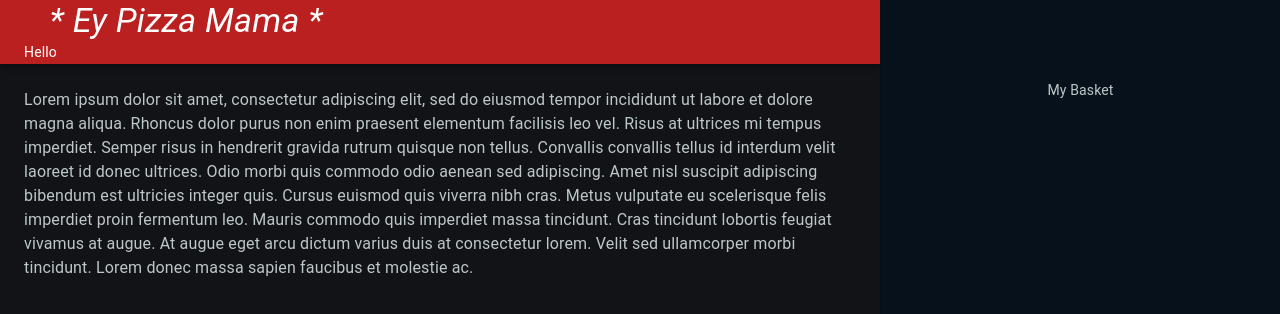
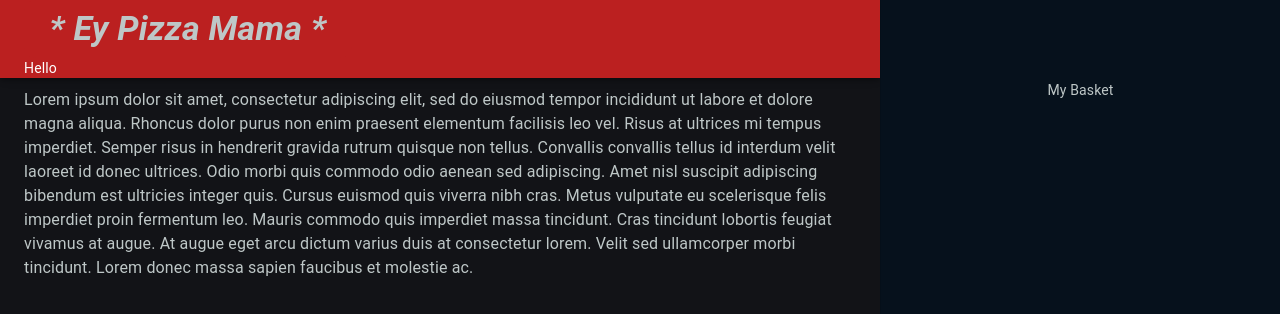
Before and after one commit to TheAncientOwl/pizza-website, a React (Create React App) app: page / in a window 1280 px wide. Shown: the top 314 px of the page. Built offline with nearby package versions, Linux system fonts and the light colour scheme.

Commit message:
Modified title.

```diff
--- a/src/components/nav-bar/NavBarTitle.jsx
+++ b/src/components/nav-bar/NavBarTitle.jsx
@@ -1,11 +1,21 @@
 import { makeStyles, Typography } from '@material-ui/core';
 
-const useStyles = makeStyles({
+const useStyles = makeStyles(theme => ({
   title: {
+    background: theme.palette.primary.main,
+    color: theme.palette.text.primary,
+
     fontStyle: 'italic',
+    fontWeight: 'bold',
+
+    paddingTop: '1vh',
+    paddingBottom: '1vh',
     paddingLeft: '2vw',
+    paddingRight: '2vw',
+
+    borderRadius: '1vw',
   },
-});
+}));
 
 export default function NavBarTitle() {
   const classes = useStyles();
```
